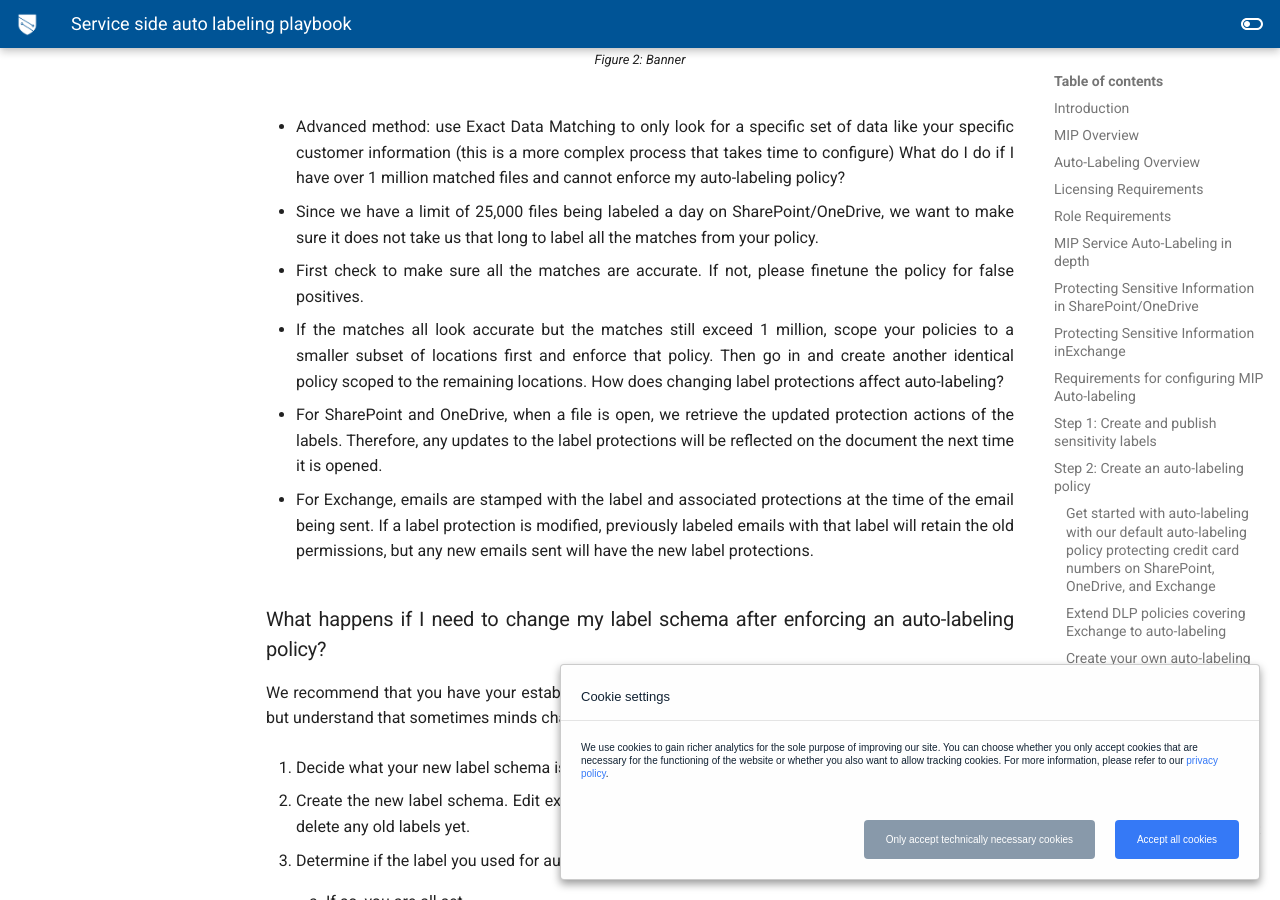
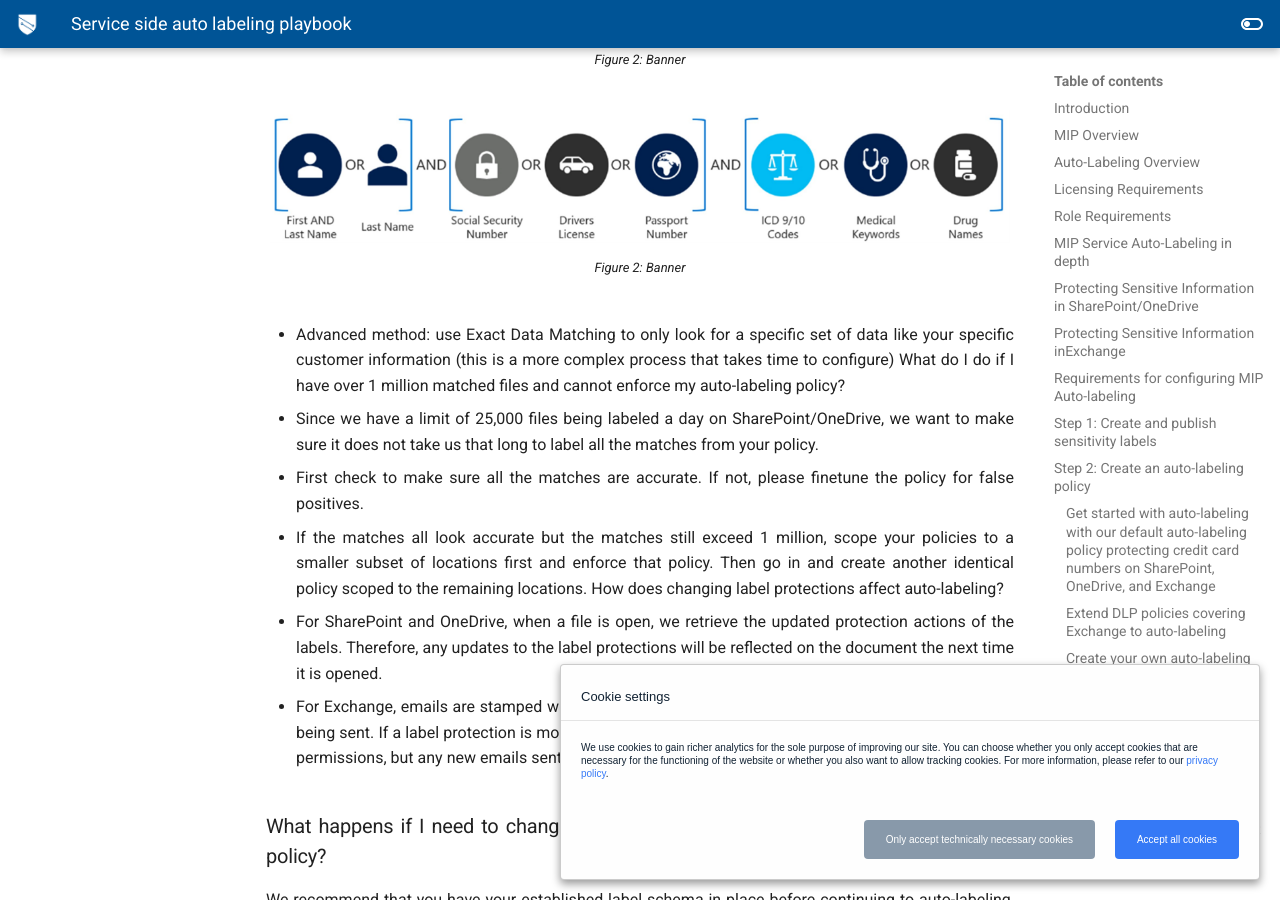
Before and after one commit to microsoft/ComplianceCxE, an MkDocs documentation site: the page built from docs/playbooks/service-side-auto-labeling.md, in a window 1280 px wide and 900 px high, scrolled down 18909 px. Built offline with MkDocs 1.6.1 and Material for MkDocs 9.7.7, drawn with Linux system fonts in a browser that asks for light colours; comment, search, counter and statistics services are not loaded.

Commit message:
Update service-side-auto-labeling.md

```diff
--- a/docs/playbooks/service-side-auto-labeling.md
+++ b/docs/playbooks/service-side-auto-labeling.md
@@ -375,6 +375,10 @@
     <img src="../../playbooks/img/ss-auto-labeling/Picture14.png"/>
     <figcaption>Figure 2: Banner</figcaption>
 </figure>
+<figure>
+    <img src="../../playbooks/img/ss-auto-labeling/Picture8.png"/>
+    <figcaption>Figure 2: Banner</figcaption>
+</figure>
 
 -	Advanced method: use Exact Data Matching to only look for a specific set of data like your specific customer information (this is a more complex process that takes time to configure)
 What do I do if I have over 1 million matched files and cannot enforce my auto-labeling policy?
```
